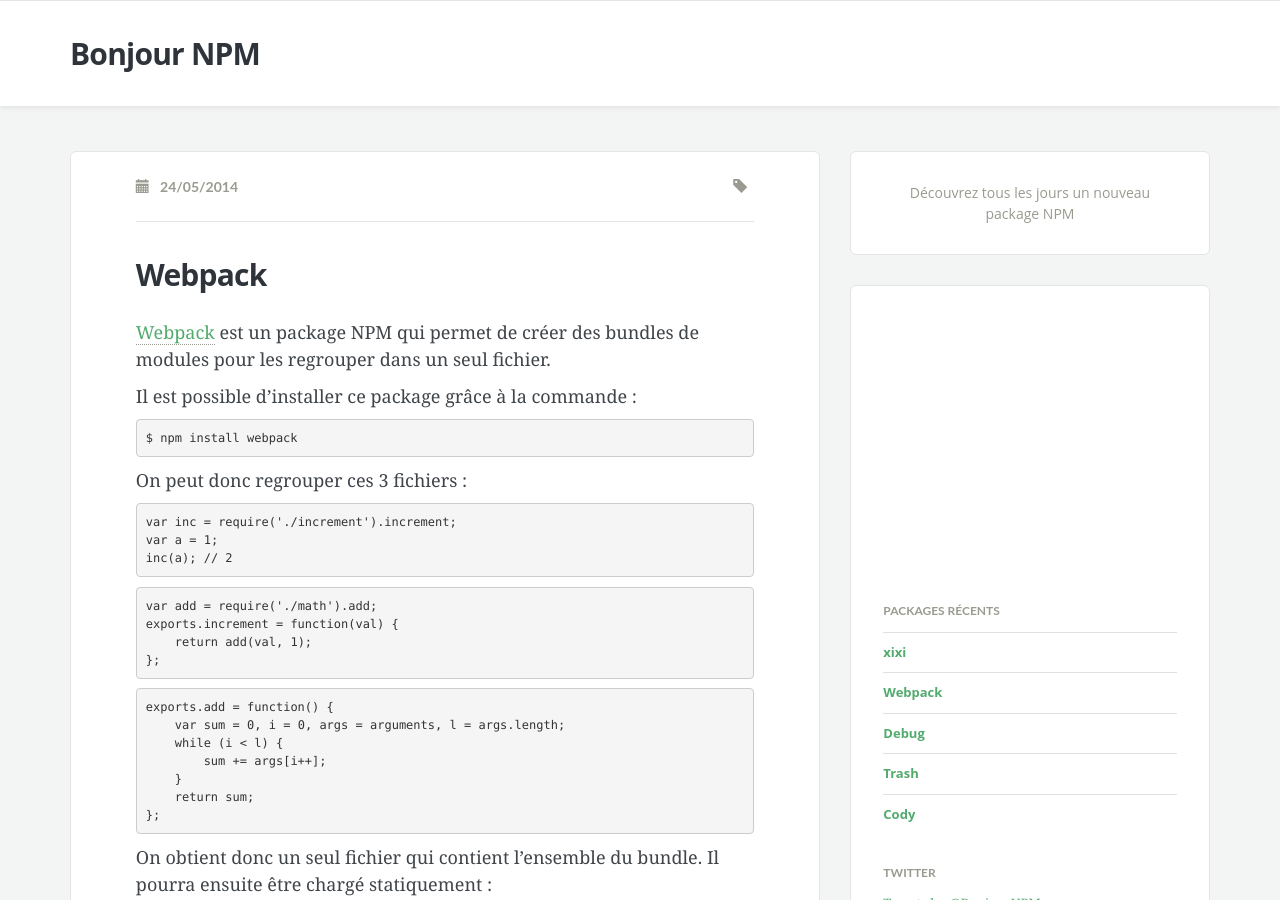
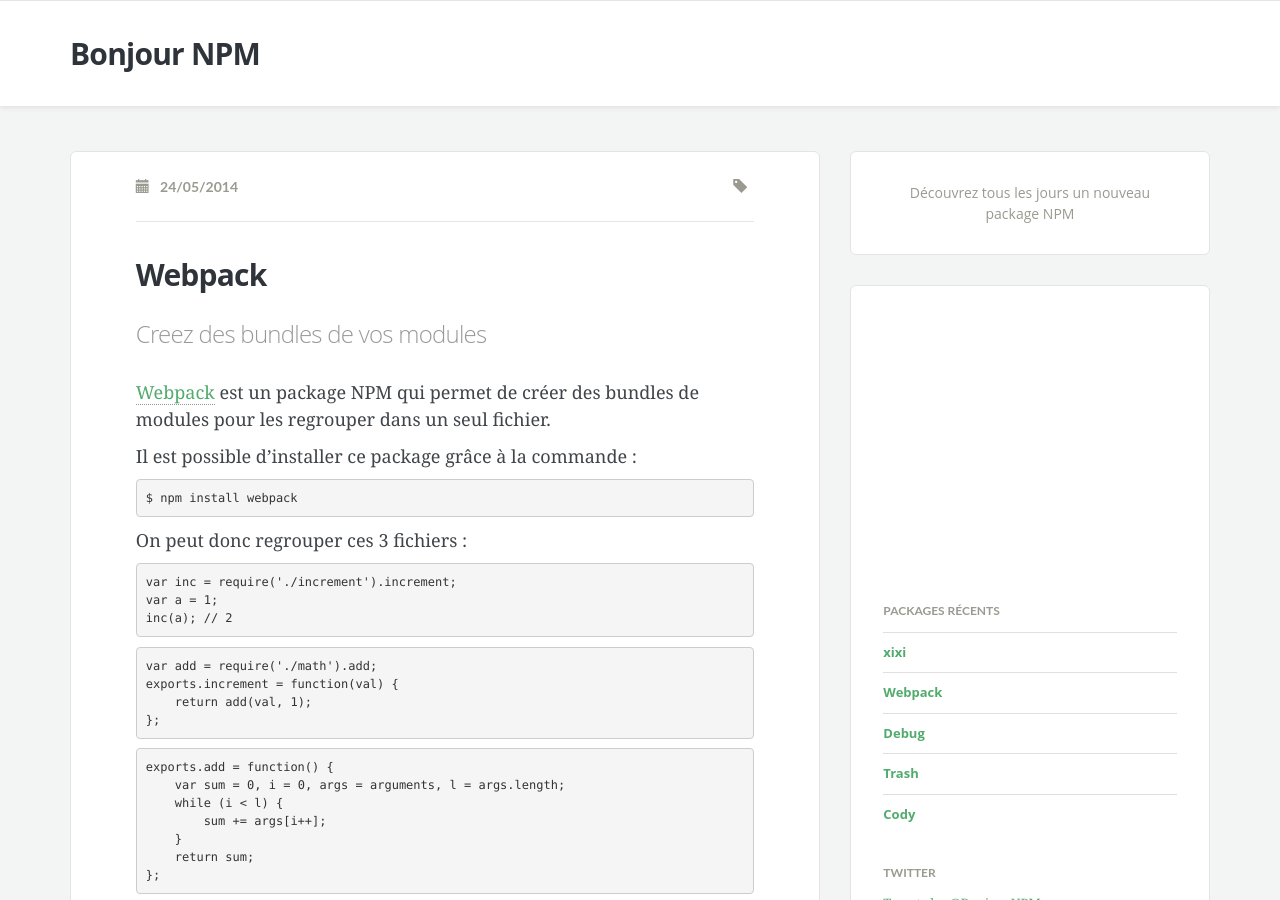
Before and after one commit to Toam/bonjournpm.fr, a Jekyll site: the page built from _posts/2014-05-24-webpack.markdown, in a window 1280 px wide and 900 px high. Built offline with Jekyll 4.4.1, drawn with Linux system fonts in a browser that asks for light colours; comment, search, counter and statistics services are not loaded.

Commit message:
Update 2014-05-24-webpack.markdown

```diff
--- a/_posts/2014-05-24-webpack.markdown
+++ b/_posts/2014-05-24-webpack.markdown
@@ -1,8 +1,8 @@
 ---
 layout: post
 title:  "Webpack"
-subtitle: ""
-category:
+subtitle: "Creez des bundles de vos modules"
+category: outils
 ---
 
 [Webpack][webpack] est un package NPM qui permet de créer des bundles de modules pour les regrouper dans un seul fichier.
```
